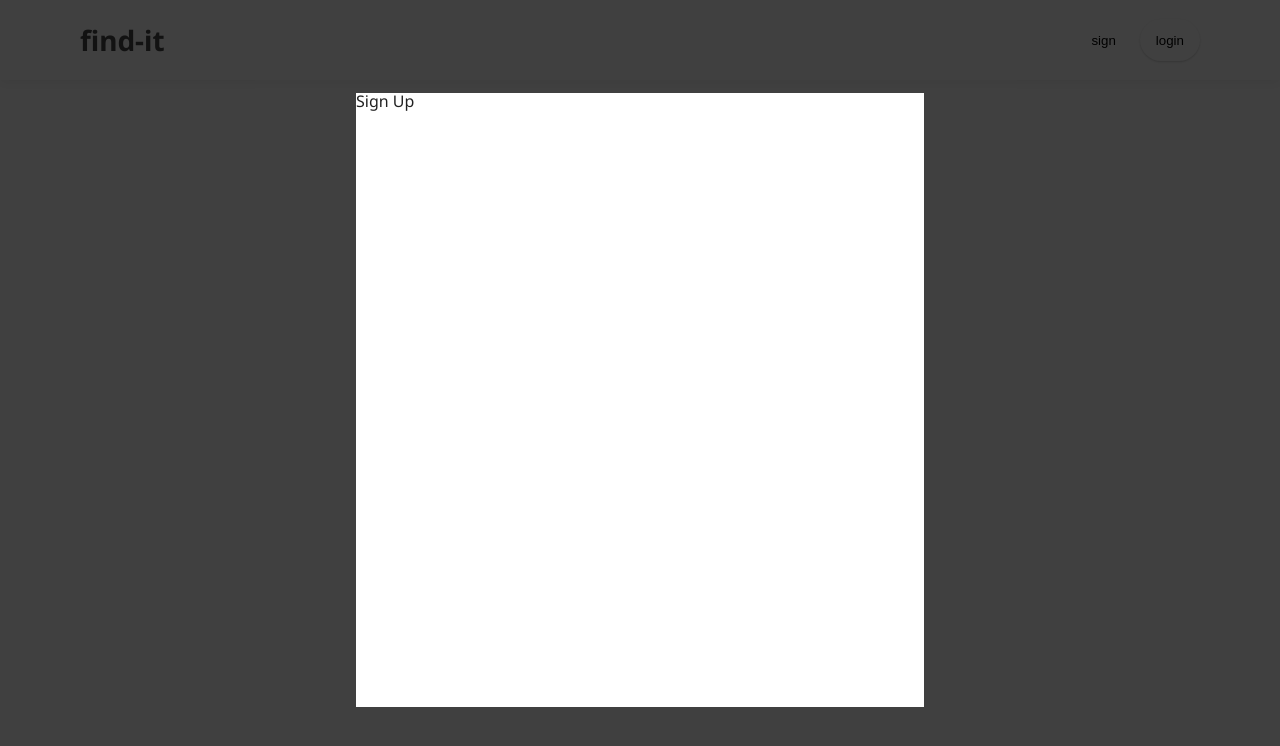
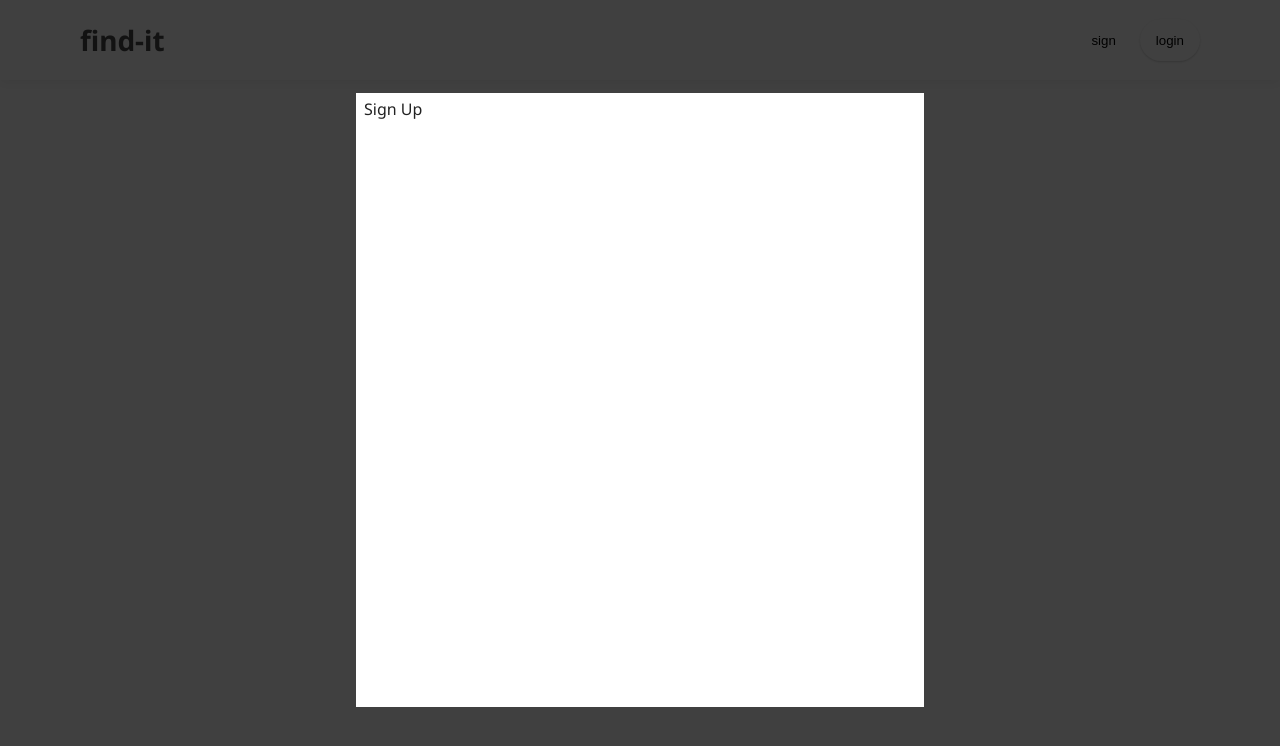
Before and after one commit to minoong/find-it, a Next.js app: page / in a window 1280 px wide. Both pictures are taken after a click on the button "sign". Shown: the top 746 px of the page. Built offline with nearby package versions, Linux system fonts and the light colour scheme.

Commit message:
modal css

```diff
--- a/components/auth/SignUpModal.tsx
+++ b/components/auth/SignUpModal.tsx
@@ -5,7 +5,19 @@ const SignUpModalBlock = styled.div`
   width: 35.5rem;
   height: 38.375rem;
   background-color: white;
+  padding: 0.5rem;
   z-index: 11;
+  transform: scale(0);
+  animation: zoomIn 0.2s 0s cubic-bezier(0.165, 0.84, 0.44, 1) forwards;
+
+  @keyframes zoomIn {
+    from {
+      transform: scale(0);
+    }
+    to {
+      transform: scale(1);
+    }
+  }
 `;
 
 const SignUpModal: React.FC = () => {
```
Also changed, not shown: components/ModalPortal.tsx (+1 -8 lines).
